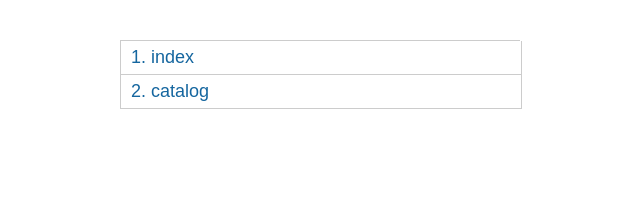
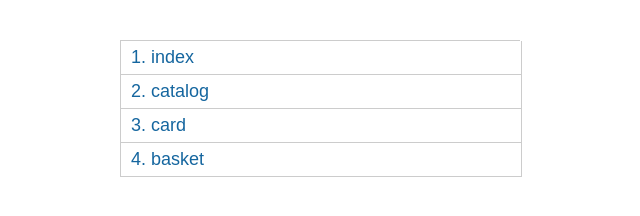
Before and after one commit to GrinCaseCode/deveno, a plain HTML site: page map.html in a window 1280 px wide. Shown: the whole page, without its empty margins (320-960 px from the left). Drawn offline with Linux system fonts and the light colour scheme.

Commit message:
Add files via upload

```diff
--- a/map.html
+++ b/map.html
@@ -19,6 +19,8 @@
 			<ul>
 				<li><a href="index.html" target="_blanck">index</a></li>
 				<li><a href="catalog.html" target="_blanck">catalog</a></li>
+				<li><a href="card.html" target="_blanck">card</a></li>
+				<li><a href="basket.html" target="_blanck">basket</a></li>
 			</ul>
 		</div>
 	</div>
```
